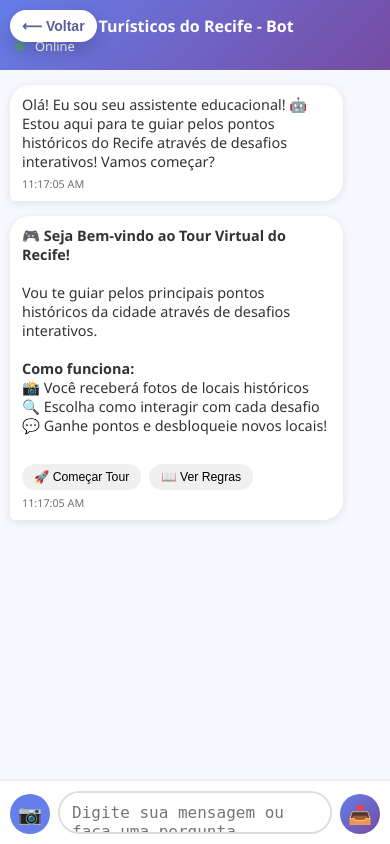
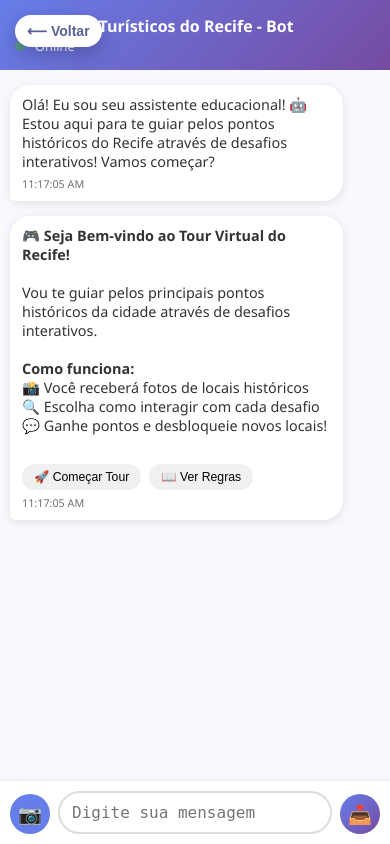
Before and after one commit to romullobastos/pontosTuristicosRecife, a Flask app: page /chatbot in a window 390 px wide. Run offline with Flask 3, Linux system fonts and the light colour scheme; the visitor is signed in with stand-in values (Sample User, id 1); data that the repository does not hold is empty.

Commit message:
fix: melhorar layout mobile do chatbot
- Mover botao voltar para dentro do header

- Botao vira apenas seta no mobile

- Ajustar placeholder do input para mobile

- Reduzir gap entre seta e titulo

```diff
--- a/templates/chatbot.html
+++ b/templates/chatbot.html
@@ -40,7 +40,7 @@
             font-weight: 700;
             box-shadow: 0 8px 20px rgba(0,0,0,0.2);
             cursor: pointer;
-            z-index: 1000;
+            z-index: 9999; /* Aumentado para ficar acima de tudo */
         }
 
         .chat-container {
@@ -435,10 +435,11 @@
             }
 
             .back-home {
-                top: 10px;
-                left: 10px;
+                top: 15px;
+                left: 15px;
                 padding: 8px 12px;
                 font-size: 14px;
+                z-index: 10000; /* Garantir que fique acima do header */
             }
 
             .chat-container {
@@ -798,6 +799,21 @@
 
         // Bootstrap: recuperar jogador do localStorage, garantir existência no backend e iniciar experiência
         document.addEventListener('DOMContentLoaded', async () => {
+            // Ajustar placeholder para mobile
+            const chatInput = document.getElementById('chatInput');
+            if (chatInput && window.innerWidth <= 768) {
+                chatInput.placeholder = 'Digite sua mensagem';
+            }
+
+            // Atualizar placeholder ao redimensionar
+            window.addEventListener('resize', () => {
+                if (chatInput) {
+                    chatInput.placeholder = window.innerWidth <= 768
+                        ? 'Digite sua mensagem'
+                        : 'Digite sua mensagem ou faça uma pergunta...';
+                }
+            });
+
             try {
                 const storedId = window.localStorage ? localStorage.getItem('player_id') : null;
                 const storedName = window.localStorage ? (localStorage.getItem('player_name') || 'Jogador') : 'Jogador';
```
